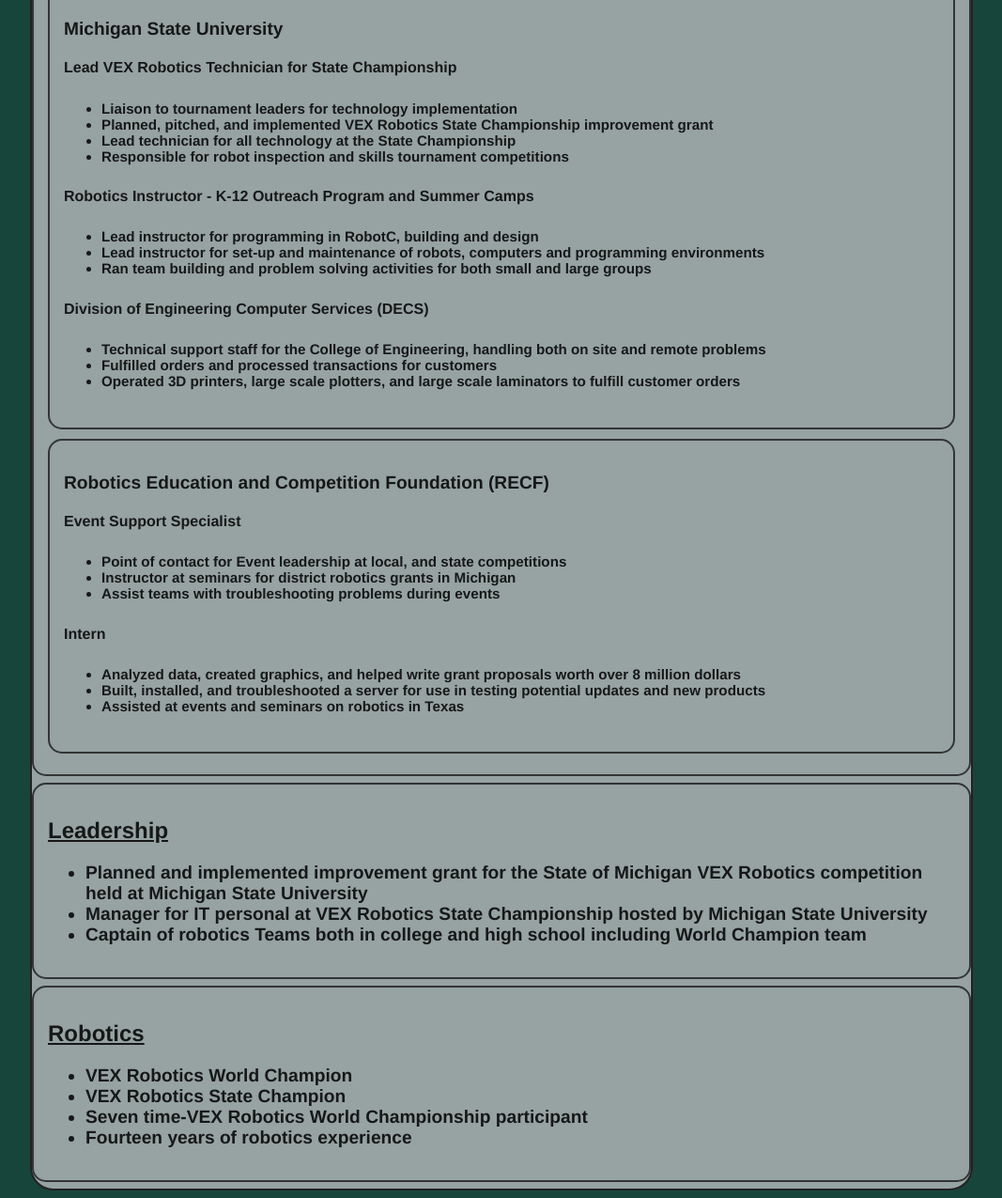
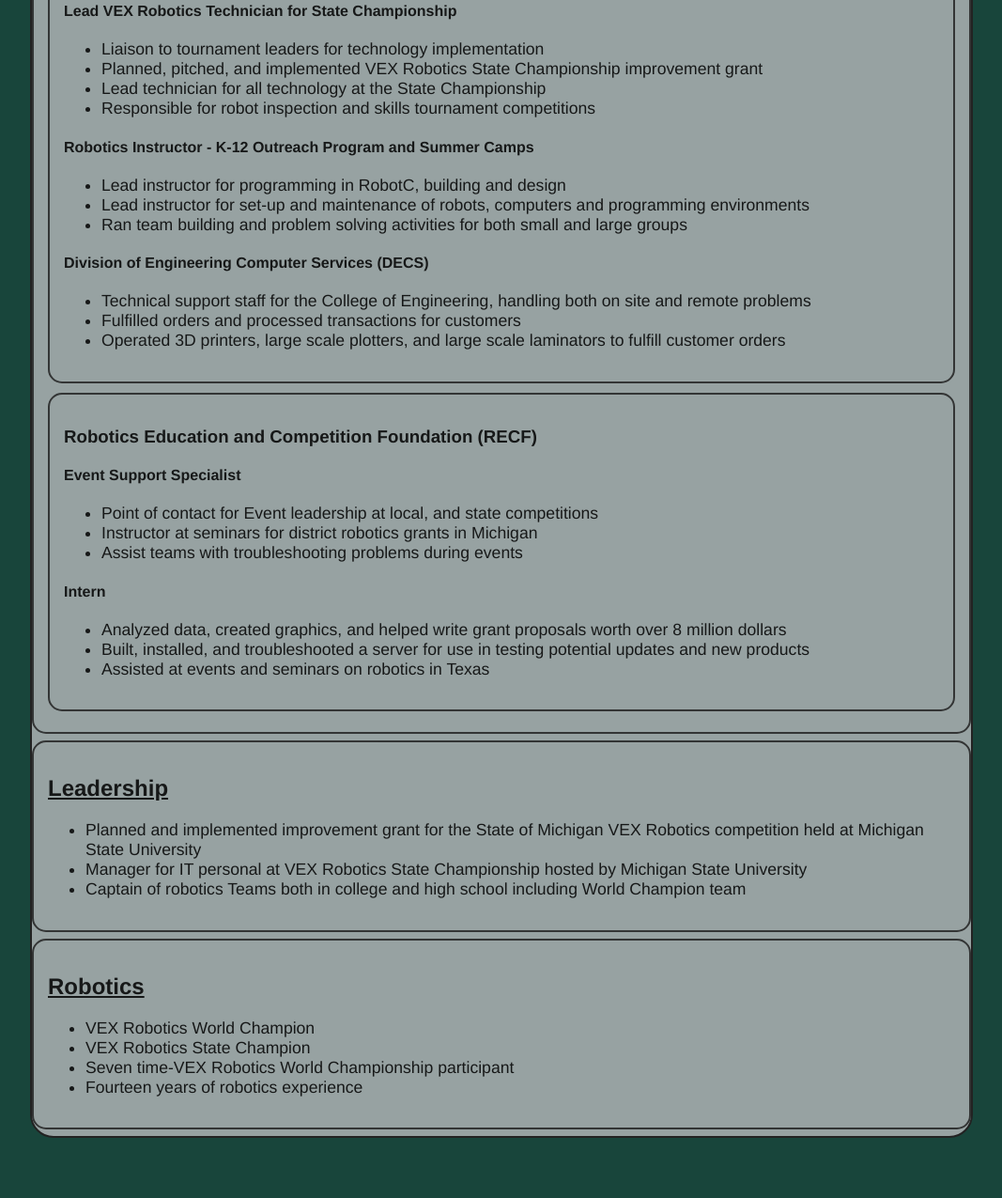
Before and after one commit to watso216/MI349_final, a plain HTML site: page index.html in a window 1280 px wide. Shown: the part 933-2208 px from the top of the page at 94% size, without its empty margins (106-1173 px from the left). After the commit the page ends 2152 px from the top, so only its background shows below. Drawn offline with Linux system fonts and the light colour scheme.

Commit message:
Version 1.1

```diff
--- a/index.html
+++ b/index.html
@@ -30,17 +30,16 @@
             <h2>
                 Profile
             </h2>
-
-            <h3>
+            <div class="cl_3">
                 <ul>
-                    <li class="space">Senior in Electrical Engineering with a minor in Information Technology</li>
                     <li class="space"><strong>Leadership</strong> - Planned and implemented improvement grant for the State of Michigan VEX Robotics competition held at Michigan State University <br>
                     Captain for robotics team that won the VEX Robotics World Championship</li>
                     <li class="space"><strong>Robotics</strong> - Fourteen years of robotics experience, specializing in designing, building, and troubleshooting problems</li>
                     <li class="space"><strong>Instruction</strong> - Taught robotics for 10 years to people of all skill levels and ages</li>
                     <li class="space"><strong>Interests</strong> - Technology, Investing, Traveling, Volunteering, Cooking, Gaming</li>
+                    <li class="space">Senior in Electrical Engineering with a minor in Information Technology</li>
                 </ul>
-            </h3>
+            </div>
 
         </div>
 
@@ -50,14 +49,14 @@
                 Education
             </h2>
 
-            <h3>
+            <div class="cl_3">
                 <ul>
                     <li>Michigan State University, East Lansing, Mi <br>Graduating May 2021</li>
                     <li>Bachelor of Science, Electrical Engineering</li>
                     <li>Minor in Information Technology</li>
                     <li>GPA 3.03/4.0</li>
                 </ul>
-            </h3>
+            </div>
         </div>
 
         <div id="exp">
@@ -73,34 +72,34 @@
                 <h4>
                     Lead VEX Robotics Technician for State Championship
                 </h4>
-                <h5>
+                <div class="cl_5">
                     <ul>
                         <li>Liaison to tournament leaders for technology implementation</li>
                         <li>Planned, pitched, and implemented VEX Robotics State Championship improvement grant</li>
                         <li>Lead technician for all technology at the State Championship</li>
                         <li>Responsible for robot inspection and skills tournament competitions</li>
                     </ul>
-                </h5>
+                </div>
                 <h4>
                     Robotics Instructor - K-12 Outreach Program and Summer Camps
                 </h4>
-                <h5>
+                <div class="cl_5">
                     <ul>
                         <li>Lead instructor for programming in RobotC, building and design</li>
                         <li>Lead instructor for set-up and maintenance of robots, computers and programming environments</li>
                         <li>Ran team building and problem solving activities for both small and large groups</li>
                     </ul>
-                </h5>
+                </div>
                 <h4>
                     Division of Engineering Computer Services (DECS)
                 </h4>
-                <h5>
+                <div class="cl_5">
                     <ul>
                         <li>Technical support staff for the College of Engineering, handling both on site and remote problems</li>
                         <li>Fulfilled orders and processed transactions for customers</li>
                         <li>Operated 3D printers, large scale plotters, and large scale laminators to fulfill customer orders</li>
                     </ul>
-                </h5>
+                </div>
             </div>
             <div id="exp-recf">
                 <!-- Robotics Education and Competition Foundation -->
@@ -110,23 +109,23 @@
                 <h4>
                     Event Support Specialist
                 </h4>
-                <h5>
+                <div class="cl_5">
                     <ul>
                         <li>Point of contact for Event leadership at local, and state competitions</li>
                         <li>Instructor at seminars for district robotics grants in Michigan</li>
                         <li>Assist teams with troubleshooting problems during events</li>
                     </ul>
-                </h5>
+                </div>
                 <h4>
                     Intern
                 </h4>
-                <h5>
+                <div class="cl_5">
                     <ul>
                         <li>Analyzed data, created graphics, and helped write grant proposals worth over 8 million dollars</li>
                         <li>Built, installed, and troubleshooted a server for use in testing potential updates and new products</li>
                         <li>Assisted at events and seminars on robotics in Texas</li>
                     </ul>
-                </h5>
+                </div>
             </div>
         </div>
 
@@ -136,13 +135,13 @@
                 Leadership
             </h2>
 
-            <h3>
+            <div class="cl_3">
                 <Ul>
                     <li>Planned and implemented improvement grant for the State of Michigan VEX Robotics competition held at Michigan State University </li>
                     <li>Manager for IT personal at VEX Robotics State Championship hosted by Michigan State University</li>
                     <li>Captain of robotics Teams both in college and high school including World Champion team</li>
                 </Ul>
-            </h3>
+            </div>
         </div>
 
         <div id="robo">
@@ -150,14 +149,14 @@
             <h2>
                 Robotics
             </h2>
-            <h3>
+            <div class="cl_3">
                 <ul>
                     <li>VEX Robotics World Champion</li>
                     <li>VEX Robotics State Champion</li>
                     <li>Seven time-VEX Robotics World Championship participant</li>
                     <li>Fourteen years of robotics experience</li>
                 </ul>
-            </h3>
+            </div>
         </div>
 
             <!-- add contact info / references after semester -->
--- a/style.css
+++ b/style.css
@@ -13,16 +13,16 @@
     text-decoration: underline;
 }
 
-h3 {
-    font-size: 1.2em;
-}
-
 h4 {
     font-size: 1em;
 }
 
-h5 {
-    font-size: .95em;
+.cl_3 {
+    font-size: 1.1em;
+}
+
+.cl_5 {
+    font-size: 1.1em;
 }
 
 @media (min-width: 1025px) {
```
